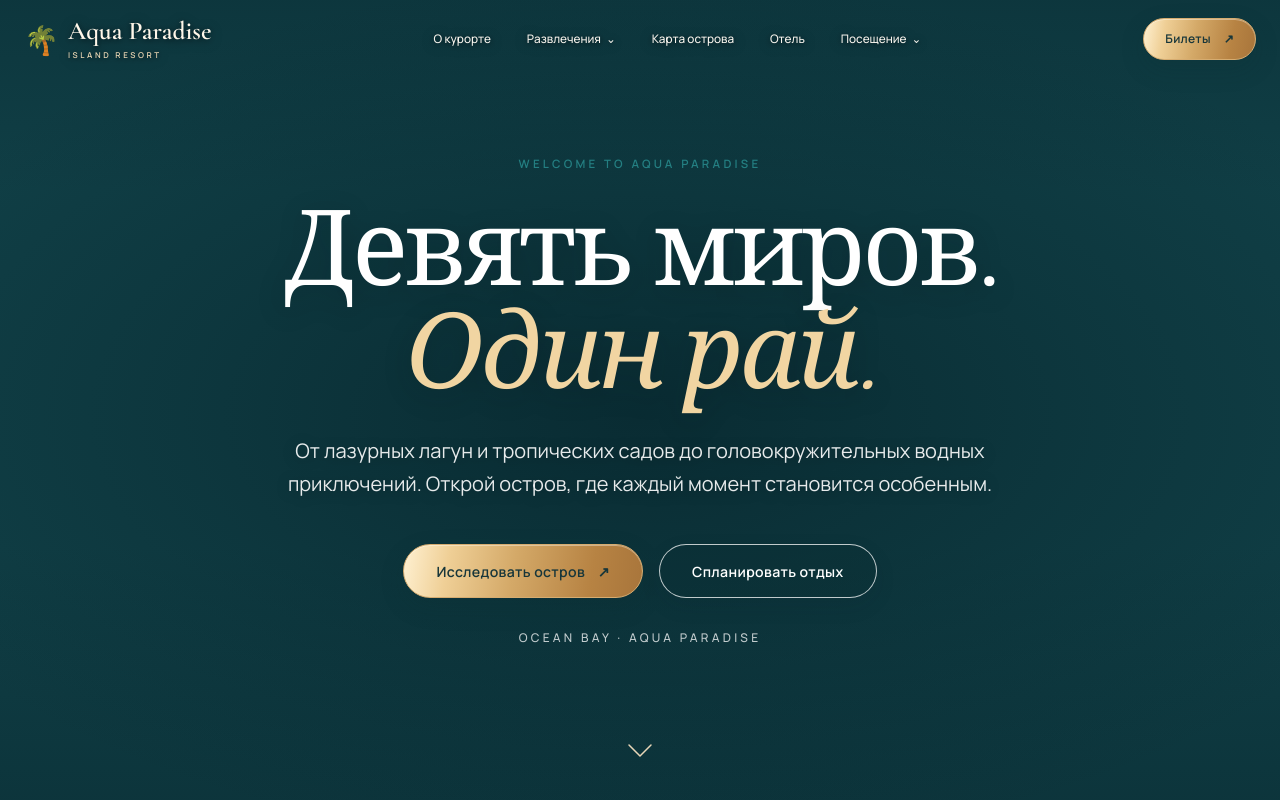
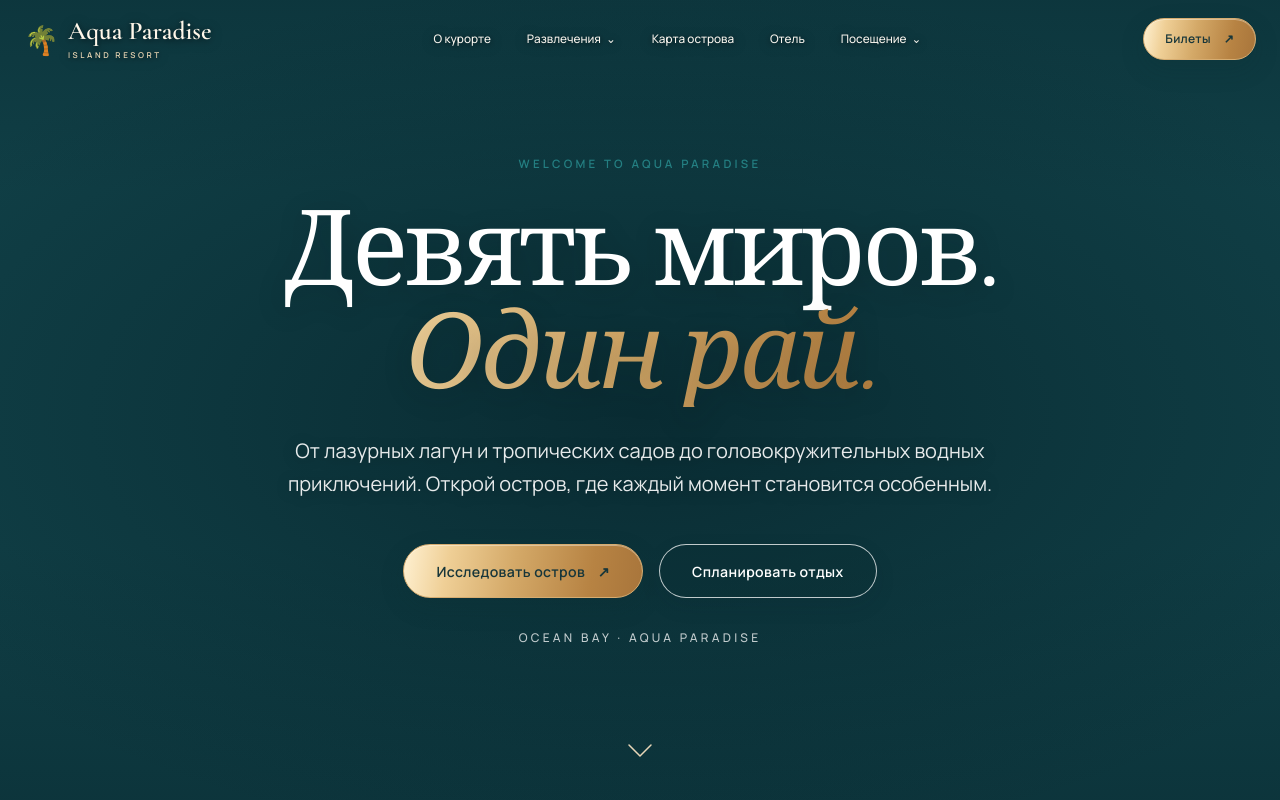
Before and after one commit to raccoonforge/aqua-paradise-resort, a React (Vite) app: page / in a window 1280 px wide. Shown: the top 800 px of the page. Built offline with nearby package versions, Linux system fonts and the light colour scheme.

Commit message:
style: match Hero accent text to premium gold CTA gradient

```diff
--- a/src/index.css
+++ b/src/index.css
@@ -450,7 +450,13 @@ body {
   letter-spacing: -.048em;
   text-shadow: 0 7px 28px rgba(4,26,31,.24);
 }
-.apr-hero__accent { color: #f1d5a2; }
+.apr-hero__accent {
+  color: #efcf96;
+  background: linear-gradient(100deg, #fff1d2 0%, #efcf96 19%, #d4a968 46%, #b78343 78%, #a8753b 100%);
+  -webkit-background-clip: text;
+  background-clip: text;
+  -webkit-text-fill-color: transparent;
+}
 .apr-hero__description {
   max-width: 710px;
   text-wrap: pretty;
```
